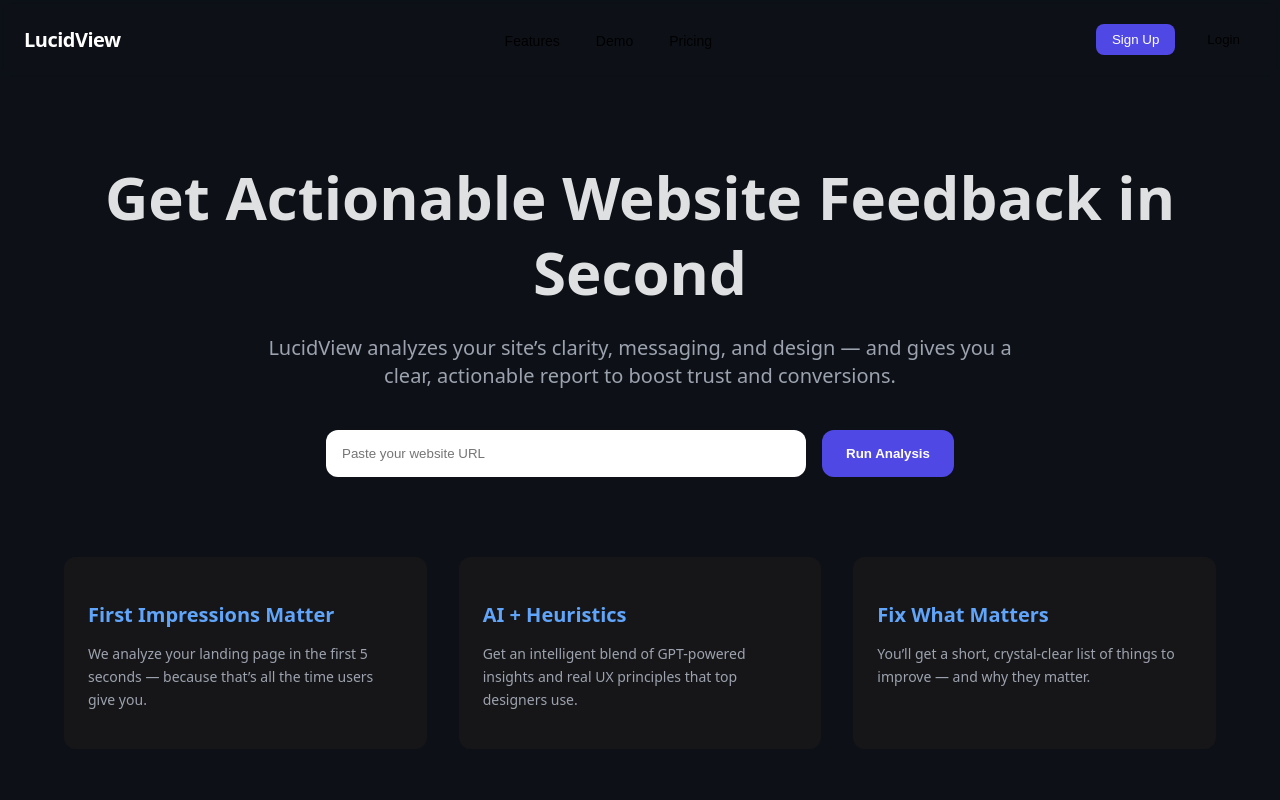
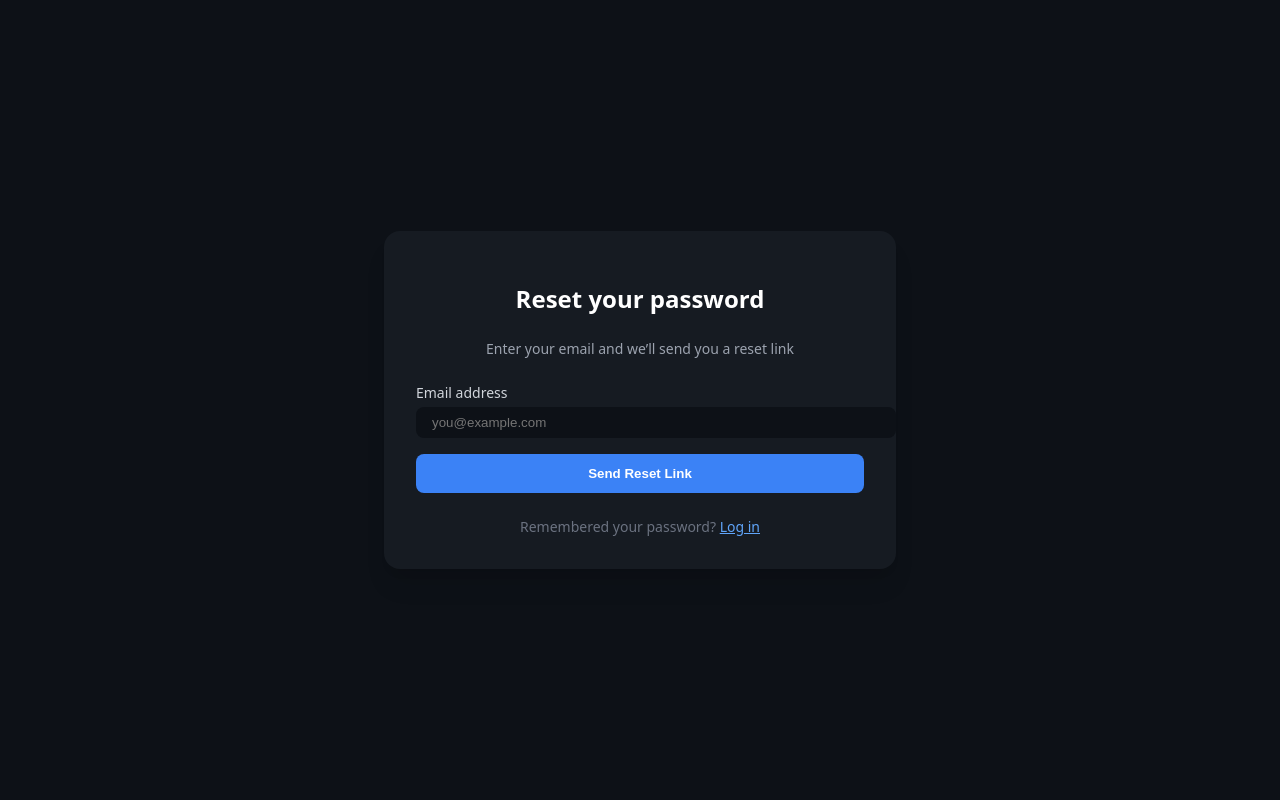
Before and after one commit to hampusbosson/lucid-view-app, a React (Vite) app in the folder frontend/: page /request-reset-password in a window 1280 px wide. Shown: the top 800 px of the page. Built offline with nearby package versions, Linux system fonts and the light colour scheme.

Commit message:
Set approuter as app entry-point

```diff
--- a/frontend/src/app/index.tsx
+++ b/frontend/src/app/index.tsx
@@ -1,10 +1,8 @@
-import LandingPage from './routes/landing'
+import AppRouter from './router'
 
 function App() {
   return (
-    <div>
-         <LandingPage />
-    </div>
+      <AppRouter />
   )
 }
 
```
